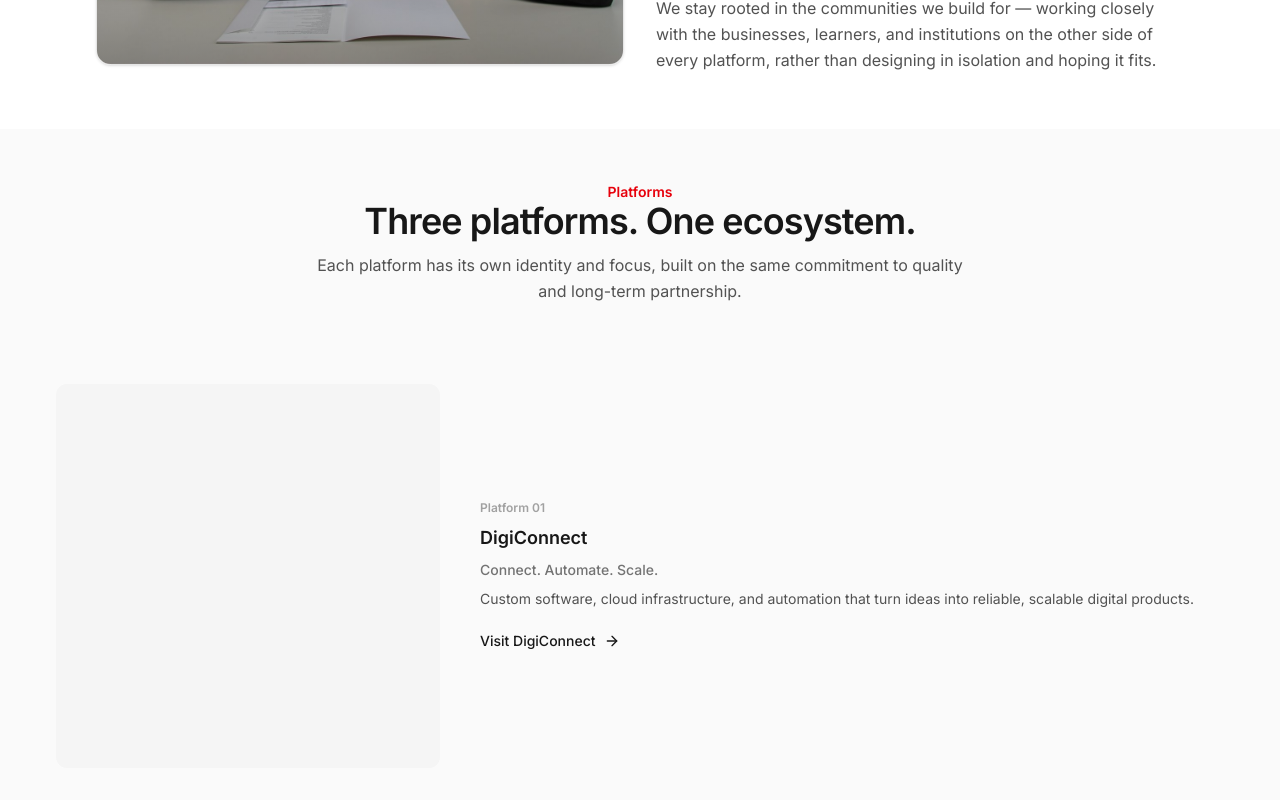
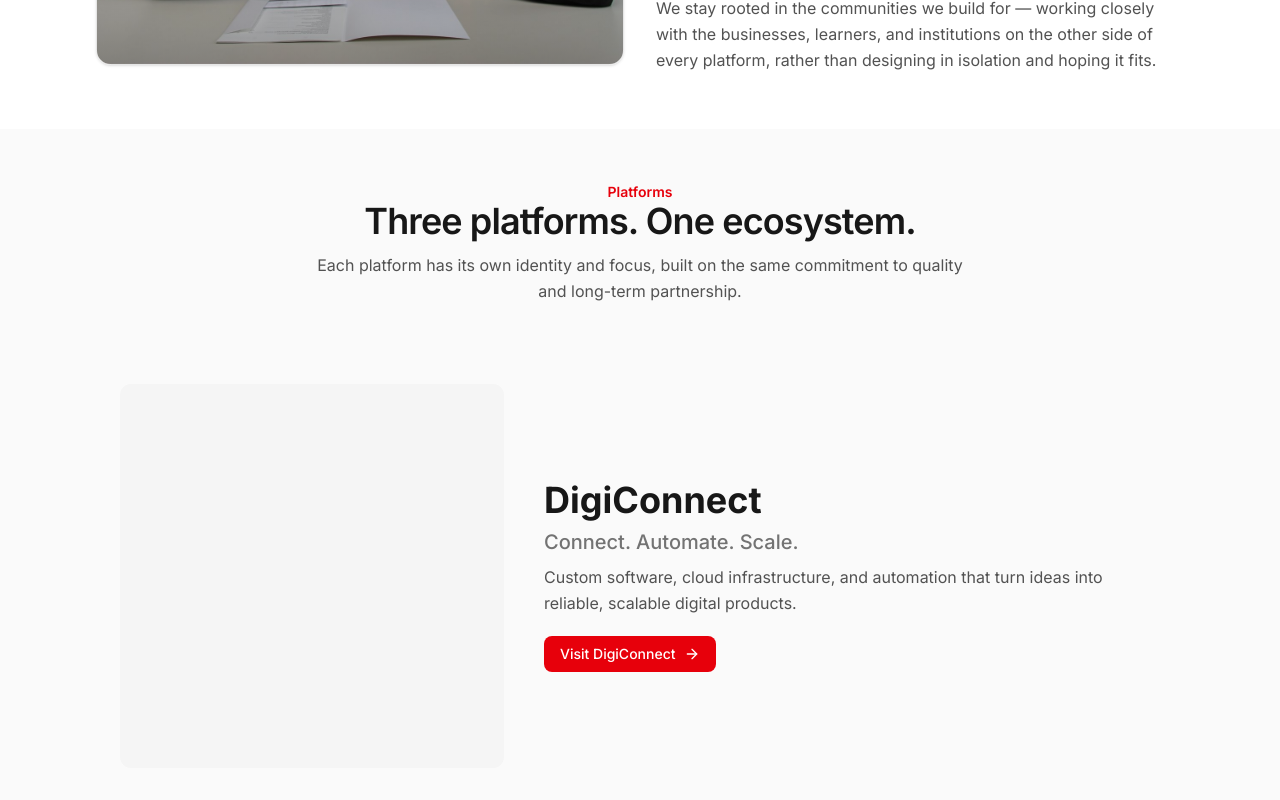
Before and after one commit to LeelaMohan217/J-Monk-Devops, a React (Vite) app: page / in a window 1280 px wide. Shown: the part 1180-1980 px from the top of the page. Built offline with nearby package versions, Linux system fonts and the light colour scheme.

Commit message:
Style Visit link as a proper red button in Platforms section

```diff
--- a/src/pages/home/PlatformsSection.jsx
+++ b/src/pages/home/PlatformsSection.jsx
@@ -7,8 +7,11 @@
 
 const PlatformsSection = () => {
   return (
-    <section id="platforms" className="bg-neutral-50 py-10 md:py-14 scroll-mt-36">
-      <div className="max-w-7xl mx-auto px-6 md:px-8 flex flex-col gap-14">
+    <section
+      id="platforms"
+      className="bg-neutral-50 py-10 md:py-14 scroll-mt-36"
+    >
+      <div className="max-w-6xl mx-auto px-6 md:px-8 flex flex-col gap-14">
         <SectionHeading
           eyebrow="Platforms"
           title="Three platforms. One ecosystem."
@@ -31,22 +34,22 @@
               <div className="aspect-video sm:aspect-square w-full sm:w-80 md:w-96 shrink-0 rounded-xl bg-neutral-100" />
 
               <div className="flex flex-1 flex-col justify-center gap-2">
-                <span className="text-xs font-semibold text-neutral-400">
+                {/* <span className="text-xs font-semibold text-neutral-400">
                   Platform {platform.id}
-                </span>
-                <h3 className="text-lg font-semibold text-neutral-900">
+                </span> */}
+                <h3 className="text-4xl font-bold text-neutral-900">
                   {platform.name}
                 </h3>
-                <p className="text-sm font-medium text-neutral-500">
+                <p className="text-xl font-medium text-neutral-500">
                   {platform.tagline}
                 </p>
-                <p className="text-sm leading-relaxed text-neutral-600">
+                <p className="text-base leading-relaxed text-neutral-600">
                   {platform.description}
                 </p>
 
                 <Link
                   to={platform.href}
-                  className="group mt-3 inline-flex items-center gap-2 text-sm font-medium text-neutral-900"
+                  className="group mt-3 inline-flex w-fit items-center gap-2 rounded-lg bg-red-600 px-4 py-2 text-sm font-medium text-white transition-colors duration-300 hover:bg-red-700"
                 >
                   Visit {platform.name}
                   <ArrowRight className="w-4 h-4 transition-transform duration-300 group-hover:translate-x-1" />
```
